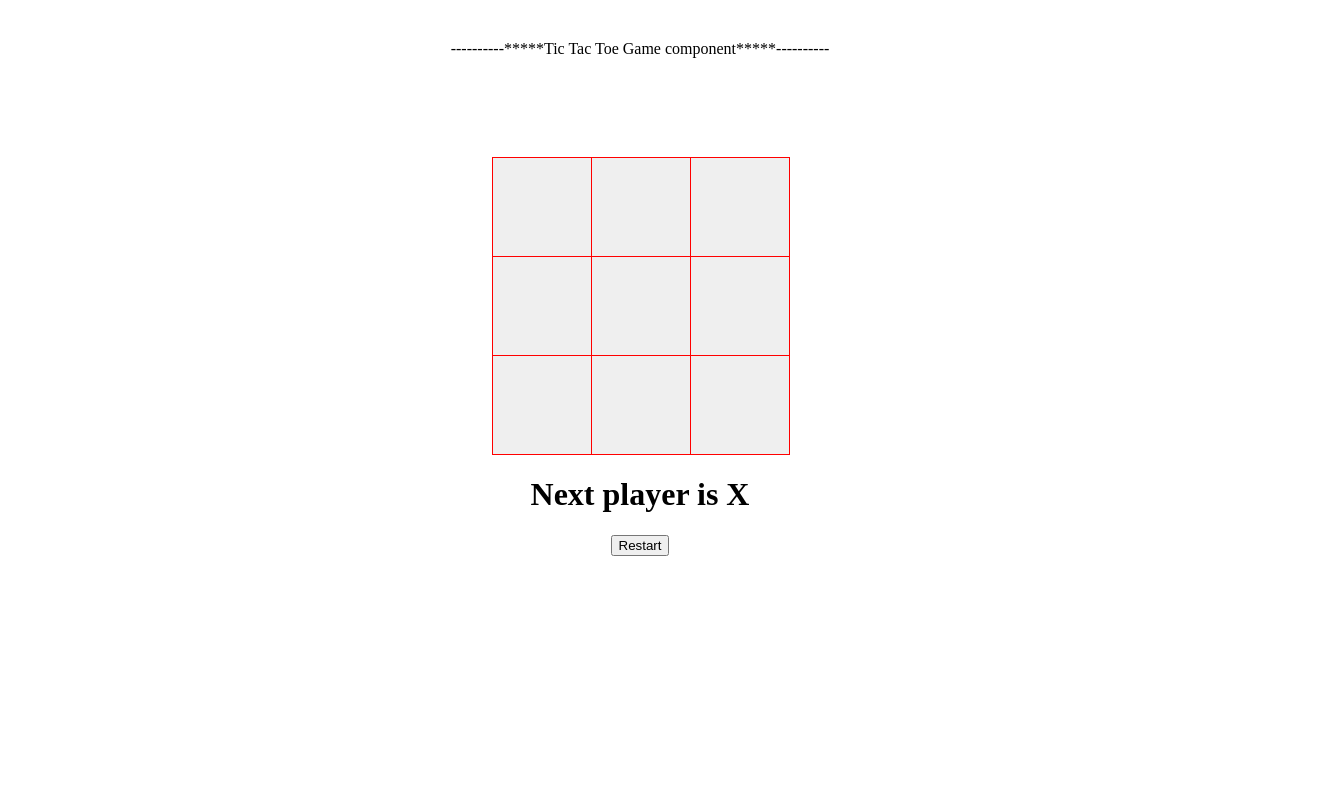
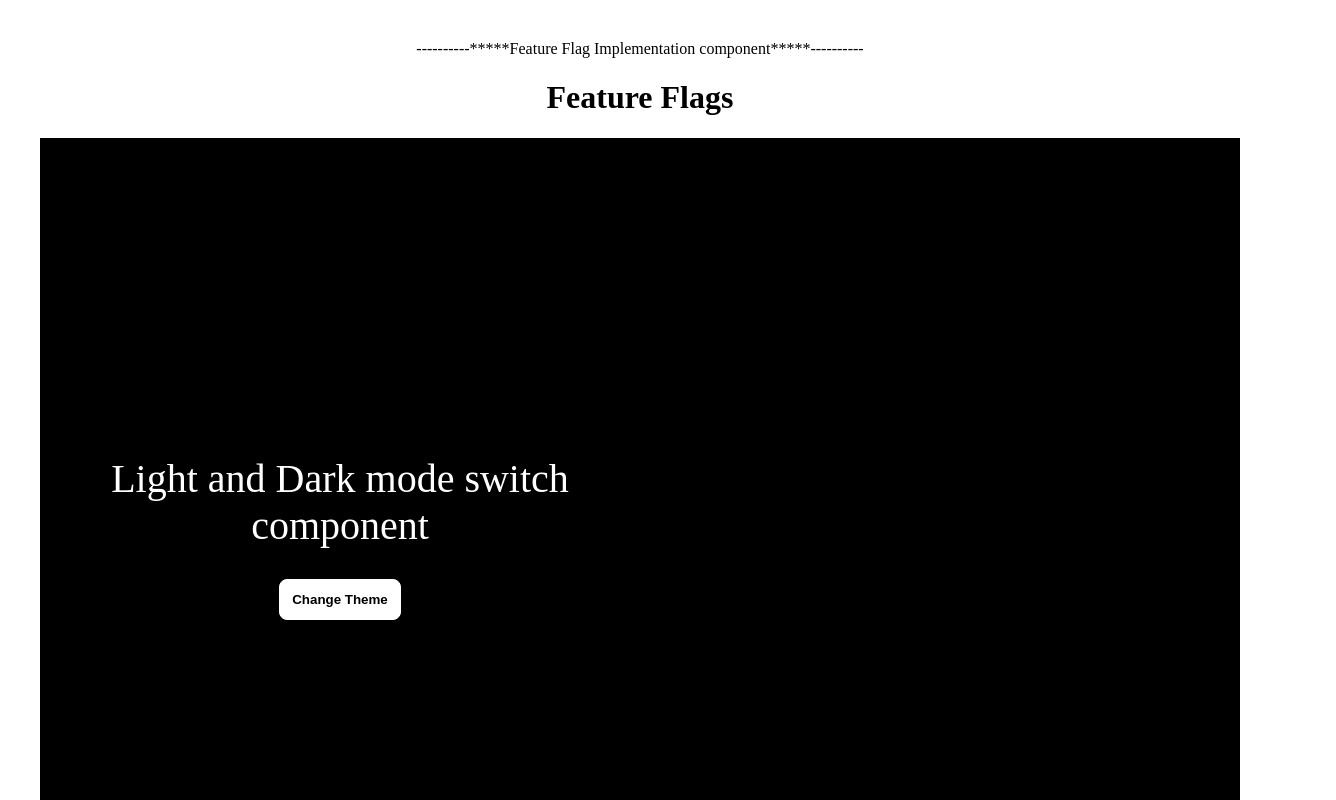
Before and after one commit to miladmo68/25-projects, a React (Vite) app: page / in a window 1280 px wide. Shown: the top 800 px of the page, 1336 px wide, since content can reach past the window. Built offline with nearby package versions, Linux system fonts and the light colour scheme.

Commit message:
Feature Flag Implementation component

```diff
--- a/src/App.jsx
+++ b/src/App.jsx
@@ -14,6 +14,8 @@
 import GithubProfileFinder from "./components/github-profile-finder";
 import SearchAutocomplete from "./components/search-autocomplete-with-api";
 import TicTacToe from "./components/tic-tac-toe";
+import FeatureFlagGlobalState from "./components/feature-flag/context";
+import FeatureFlags from "./components/feature-flag";
 
 function App() {
   return (
@@ -53,9 +55,13 @@
 
       ----------*****Search Autocomplete With Api component*****----------
       <SearchAutocomplete />
-      */}
       ----------*****Tic Tac Toe Game component*****----------
       <TicTacToe />
+       */}
+      ----------*****Feature Flag Implementation component*****----------
+      <FeatureFlagGlobalState>
+        <FeatureFlags />
+      </FeatureFlagGlobalState>
     </div>
   );
 }
--- /dev/null
+++ b/src/components/feature-flag/context/index.jsx
@@ -0,0 +1,32 @@
+import { createContext, useState } from "react";
+import featureFlagsDataServiceCall from "../data";
+
+export const FeatureFlagsContext = createContext(null);
+
+export default function FeatureFlagGlobalState({ children }) {
+  const [loading, setLoading] = useState(false);
+  const [enabledFlags, setEnabledFlags] = useState({});
+
+  async function fetchFeatureFlags() {
+    try {
+      setLoading(true);
+      const response = await featureFlagsDataServiceCall();
+      setEnabledFlags(response);
+      setLoading(false);
+    } catch (error) {
+      console.log(error);
+      setLoading(false);
+      throw new Error(error);
+    }
+  }
+
+  useState(() => {
+    fetchFeatureFlags();
+  }, []);
+
+  return (
+    <FeatureFlagsContext.Provider value={{ loading, enabledFlags }}>
+      {children}
+    </FeatureFlagsContext.Provider>
+  );
+}
--- /dev/null
+++ b/src/components/feature-flag/data.jsx
@@ -0,0 +1,17 @@
+const dummyApiResponse = {
+  showLightAndDarkMode: true,
+  showTicTocToeBoard: true,
+  showRandomColorGenerator: true,
+  showAccordian: true,
+  showTreeView: false,
+  showTabTest: true,
+};
+
+function featureFlagsDataServiceCall() {
+  return new Promise((resolve, reject) => {
+    if (dummyApiResponse) setTimeout(resolve(dummyApiResponse), 500);
+    else reject("Some errors occured! Please try again");
+  });
+}
+
+export default featureFlagsDataServiceCall;
--- /dev/null
+++ b/src/components/feature-flag/index.jsx
@@ -0,0 +1,55 @@
+import { useContext } from "react";
+import Accordian from "../accordian";
+import LightDarkMode from "../light-dark-mode";
+import RandomColor from "../random-color";
+import TicTacToe from "../tic-tac-toe";
+import TreeView from "../tree-view";
+import { FeatureFlagsContext } from "./context";
+import menus from "../tree-view/data";
+import TabTest from "../custom-tabs/tab-test";
+
+export default function FeatureFlags() {
+  const { loading, enabledFlags } = useContext(FeatureFlagsContext);
+
+  const componentsToRender = [
+    {
+      key: "showLightAndDarkMode",
+      component: <LightDarkMode />,
+    },
+    {
+      key: "showTicTocToeBoard",
+      component: <TicTacToe />,
+    },
+    {
+      key: "showRandomColorGenerator",
+      component: <RandomColor />,
+    },
+    {
+      key: "showAccordian",
+      component: <Accordian />,
+    },
+    {
+      key: "showTreeView",
+      component: <TreeView menus={menus} />,
+    },
+    {
+      key: "showTabTest",
+      component: <TabTest />,
+    },
+  ];
+
+  function checkEnabledFlags(getCurrentKey) {
+    return enabledFlags[getCurrentKey];
+  }
+
+  if (loading) return <h1>Loading data! Please wait</h1>;
+
+  return (
+    <div>
+      <h1>Feature Flags</h1>
+      {componentsToRender.map((componentItem) =>
+        checkEnabledFlags(componentItem.key) ? componentItem.component : null
+      )}
+    </div>
+  );
+}
--- a/src/components/tic-tac-toe/index.jsx
+++ b/src/components/tic-tac-toe/index.jsx
@@ -68,7 +68,7 @@
     }
   }, [squares, isXTurn]);
 
-  console.log(squares);
+  //   console.log(squares);
 
   return (
     <div className="tic-tac-toe-container">
```
